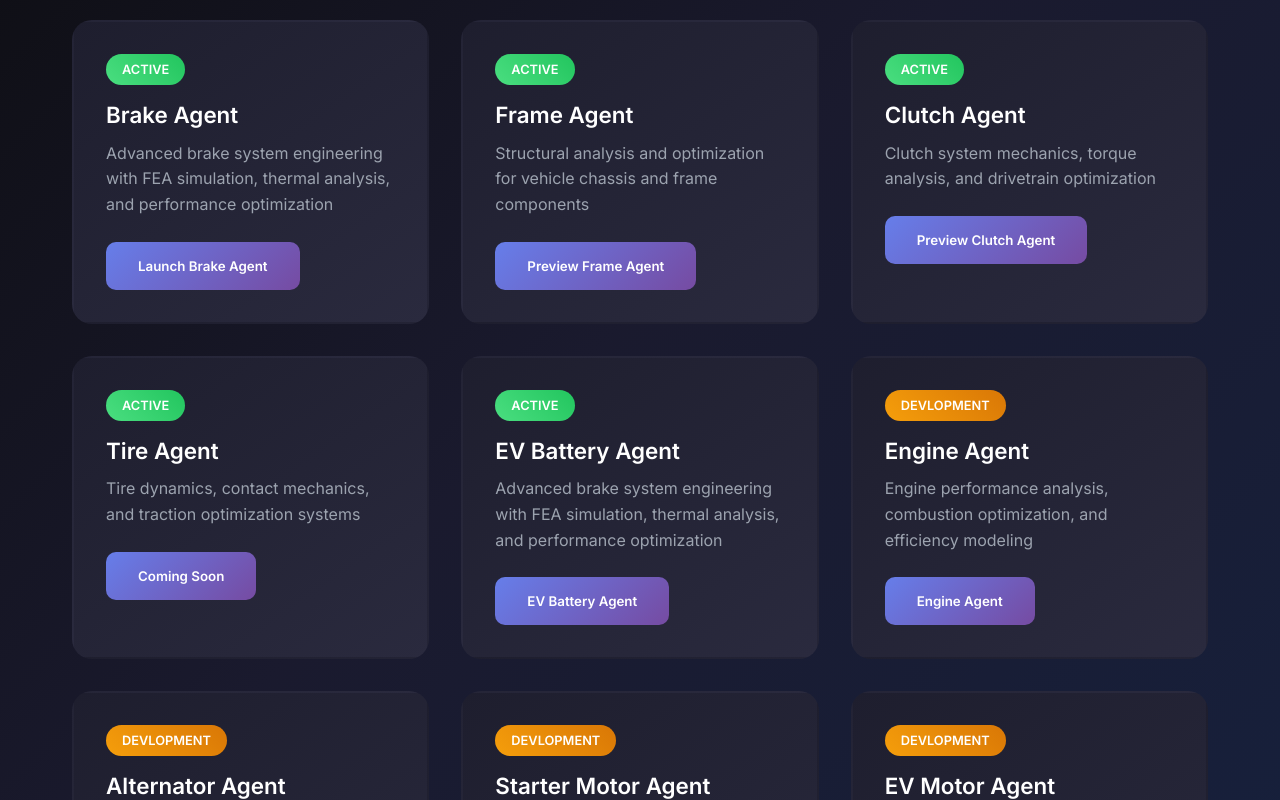
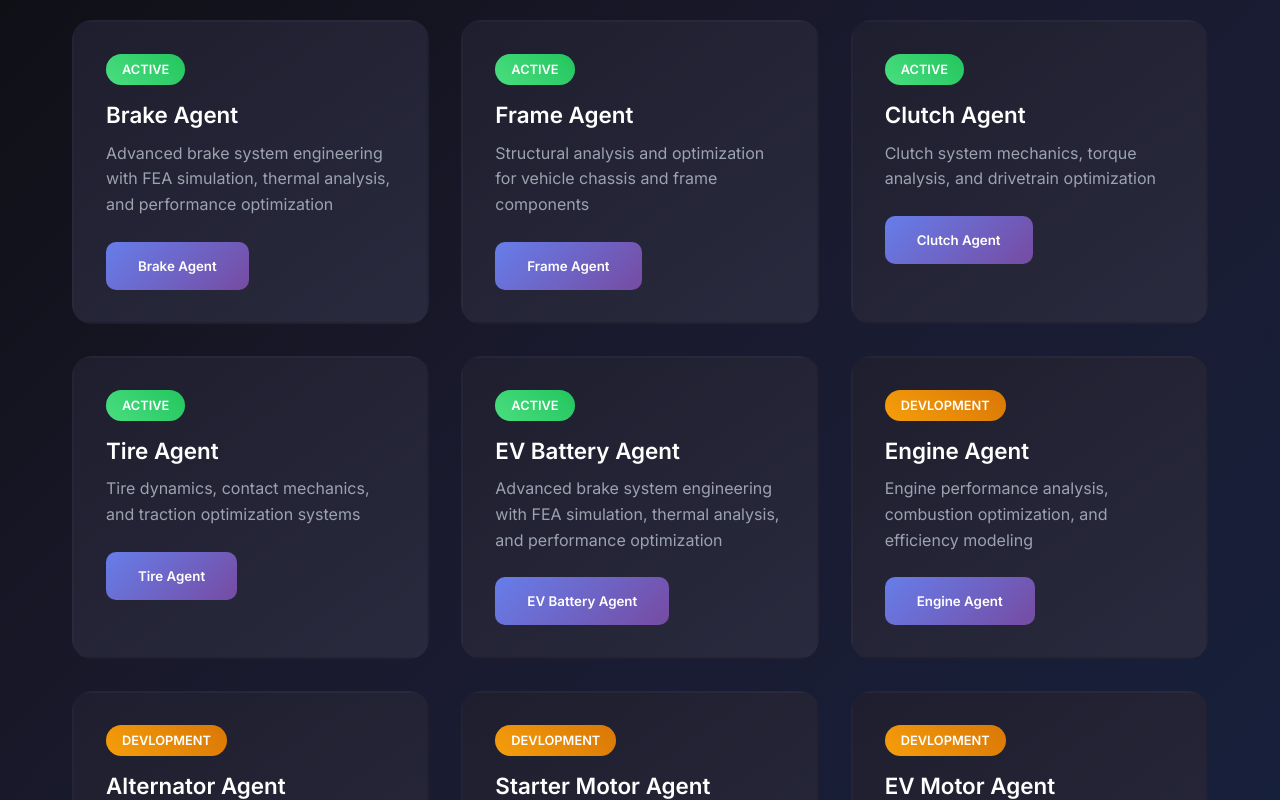
Before and after one commit to MayankBytedge/Agentic_Framework, a plain HTML site: page index.html in a window 1280 px wide. Shown: the part 493-1293 px from the top of the page. Drawn offline with Linux system fonts and the light colour scheme.

Commit message:
Update index.html

```diff
--- a/index.html
+++ b/index.html
@@ -183,7 +183,7 @@
                 <div class="agent-description">
                     Advanced brake system engineering with FEA simulation, thermal analysis, and performance optimization
                 </div>
-                <button class="btn" onclick="launchAgent('brake')">Launch Brake Agent</button>
+                <button class="btn" onclick="launchAgent('brake')">Brake Agent</button>
             </div>
 
             <div class="agent-card" data-agent="frame">
@@ -192,7 +192,7 @@
                 <div class="agent-description">
                     Structural analysis and optimization for vehicle chassis and frame components
                 </div>
-                <button class="btn" onclick="launchAgent('frame')">Preview Frame Agent</button>
+                <button class="btn" onclick="launchAgent('frame')">Frame Agent</button>
             </div>
 
             <div class="agent-card" data-agent="clutch">
@@ -201,7 +201,7 @@
                 <div class="agent-description">
                     Clutch system mechanics, torque analysis, and drivetrain optimization
                 </div>
-                <button class="btn" onclick="launchAgent('clutch')">Preview Clutch Agent</button>
+                <button class="btn" onclick="launchAgent('clutch')">Clutch Agent</button>
             </div>
 
             <div class="agent-card" data-agent="tire">
@@ -210,7 +210,7 @@
                 <div class="agent-description">
                     Tire dynamics, contact mechanics, and traction optimization systems
                 </div>
-                <button class="btn" onclick="launchAgent('tire')">Coming Soon</button>
+                <button class="btn" onclick="launchAgent('tire')">Tire Agent</button>
             </div>
 
             <div class="agent-card" data-agent="ev-battery">
```
